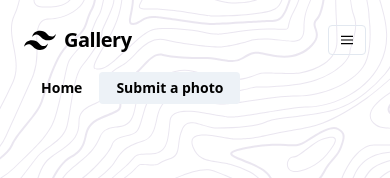
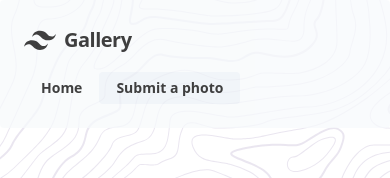
Before and after one commit to gary94746/gallery-angular, an Angular app: page / in a window 390 px wide. Shown: the top 178 px of the page. Built offline with nearby package versions, Linux system fonts and the light colour scheme; no server answers.

Commit message:
style: navbar opacity sticky

```diff
--- a/src/app/navbar/navbar.component.html
+++ b/src/app/navbar/navbar.component.html
@@ -1,5 +1,5 @@
 <nav
-  class="flex items-center justify-between flex-wrap bg-transparent hover:bg-gray-100 hover:opacity-75 rounded p-6"
+  class="flex items-center justify-between flex-wrap bg-transparent bg-gray-100 opacity-75 rounded p-6 sticky top-0"
 >
   <div class="flex items-center flex-shrink-0 text-black mr-6">
     <svg
@@ -14,20 +14,6 @@
       />
     </svg>
     <span class="font-semibold text-xl tracking-tight">Gallery </span>
-  </div>
-  <div class="block lg:hidden">
-    <button
-      class="flex items-center px-3 py-2 border rounded text-black-200 border-black-400 hover:text-purple-600 hover:border-white"
-    >
-      <svg
-        class="fill-current h-3 w-3"
-        viewBox="0 0 20 20"
-        xmlns="http://www.w3.org/2000/svg"
-      >
-        <title>Menu</title>
-        <path d="M0 3h20v2H0V3zm0 6h20v2H0V9zm0 6h20v2H0v-2z" />
-      </svg>
-    </button>
   </div>
   <div
     class="w-full block flex-grow lg:flex lg:items-center lg:w-auto font-semibold"
```
